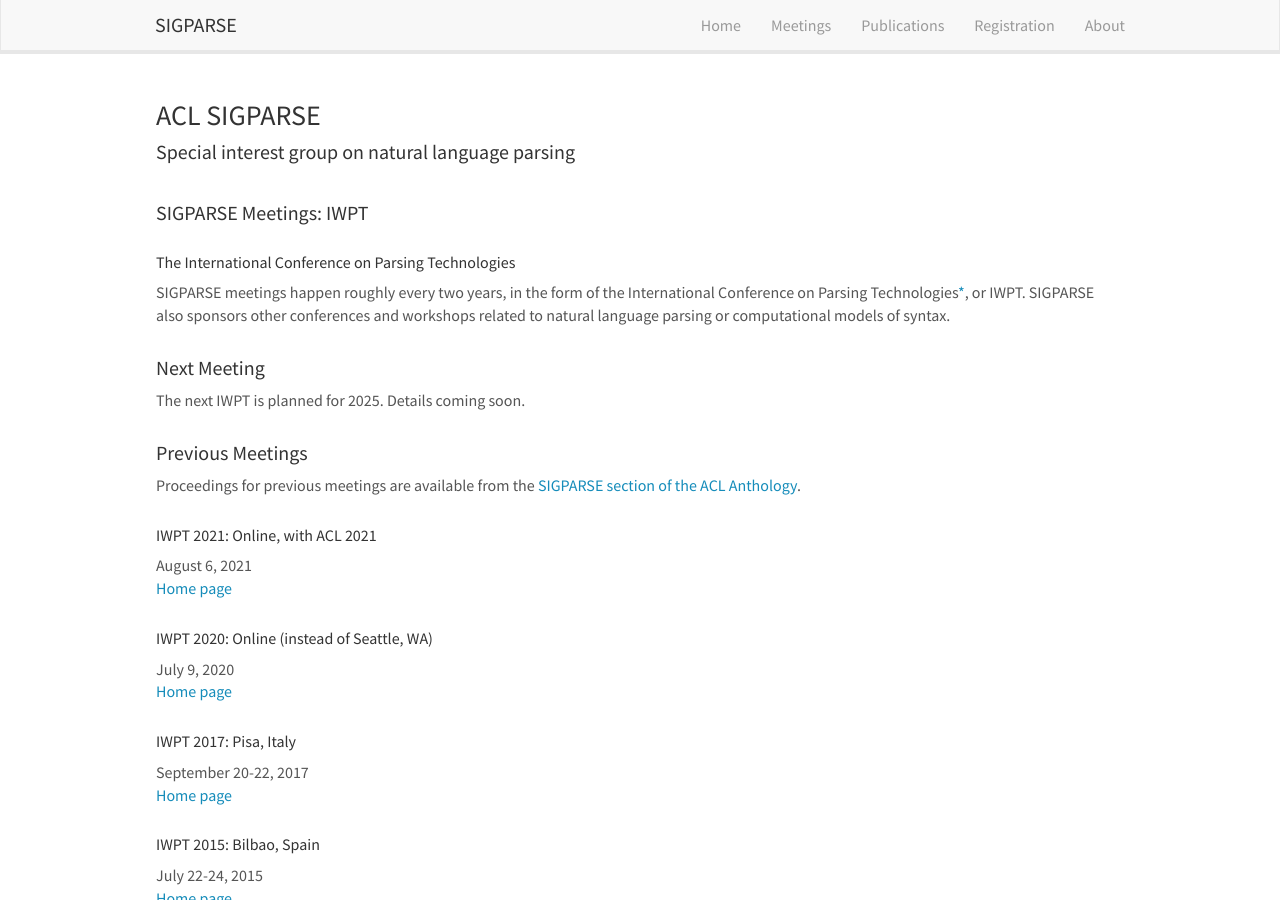
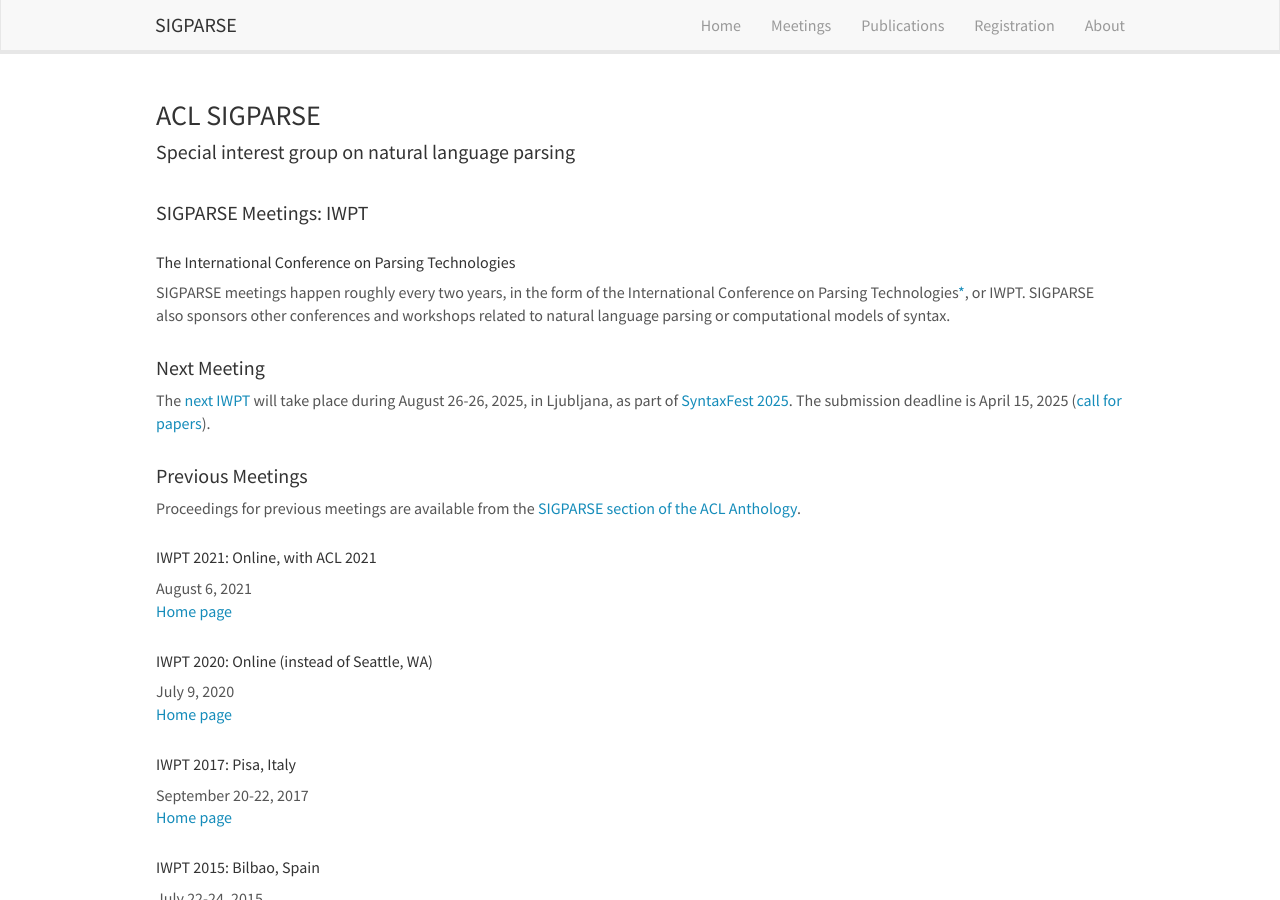
Before and after one commit to sigparse/sigparse.github.io, a Jekyll site: the page built from _pages/meetings.md, in a window 1280 px wide and 900 px high. Built offline with Jekyll 4.4.1, drawn with Linux system fonts in a browser that asks for light colours; nearby versions of some CDN libraries.

Commit message:
Update meetings.md

```diff
--- a/_pages/meetings.md
+++ b/_pages/meetings.md
@@ -12,7 +12,7 @@
 
 
 #### Next Meeting
-The next IWPT is planned for 2025. Details coming soon.
+The [next IWPT](https://www.sigparse.org/iwpt2025/) will take place during August 26-26, 2025, in Ljubljana, as part of [SyntaxFest 2025](https://syntaxfest.github.io/syntaxfest25/). The submission deadline is April 15, 2025 ([call for papers](https://www.sigparse.org/iwpt2025/cfp)).
 
 
 #### Previous Meetings
```
